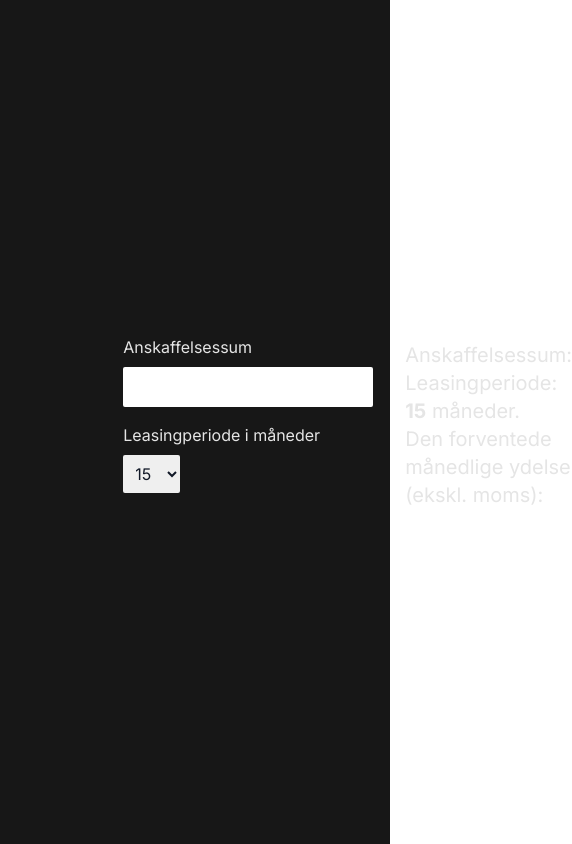
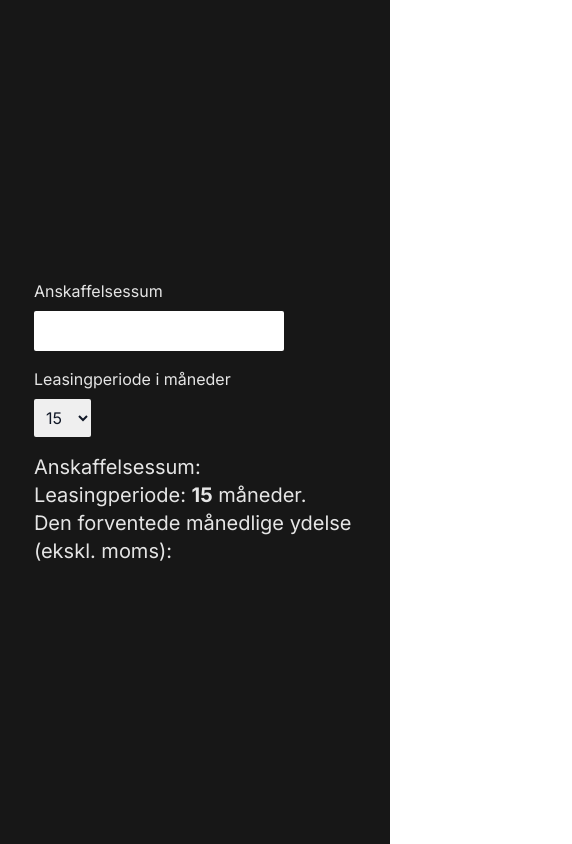
Before and after one commit to Zvezke/BN-sumsub, a Next.js app: page / in a window 390 px wide. Shown: the whole page, 572 px wide, since content can reach past the window. Built offline with nearby package versions, Linux system fonts and the light colour scheme.

Commit message:
Update page layout for better responsiveness

```diff
--- a/src/app/page.tsx
+++ b/src/app/page.tsx
@@ -42,7 +42,7 @@ export default function Home() {
 
   return (
     <main className="flex min-h-screen flex-col justify-center bg-neutral-900 p-4">
-      <div className="ml-[27.5vw] flex items-end gap-8 text-neutral-200">
+      <div className="ml-[5%] gap-8 text-neutral-200 lg:ml-[27.5vw] lg:flex lg:items-end">
         <div>
           <label htmlFor="acquisitionValue" className="mb-2 block">
             Anskaffelsessum
```
